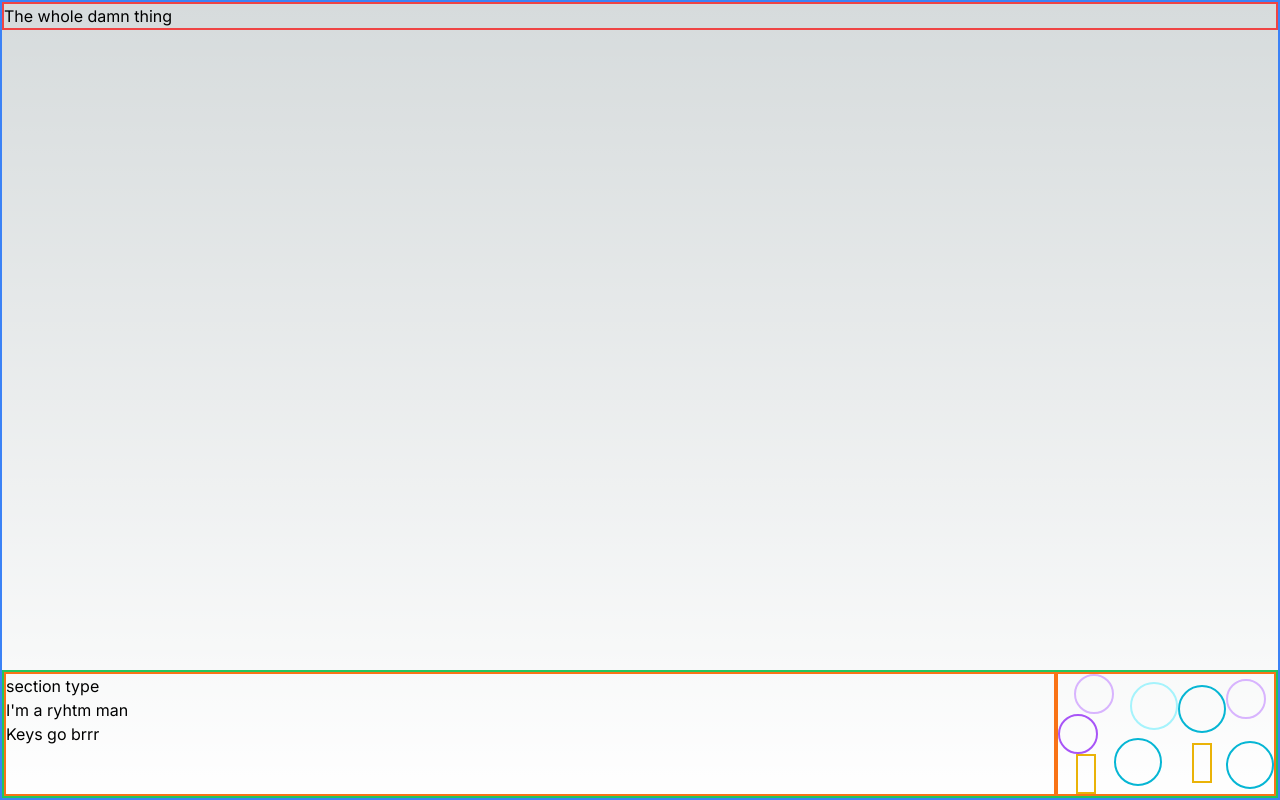
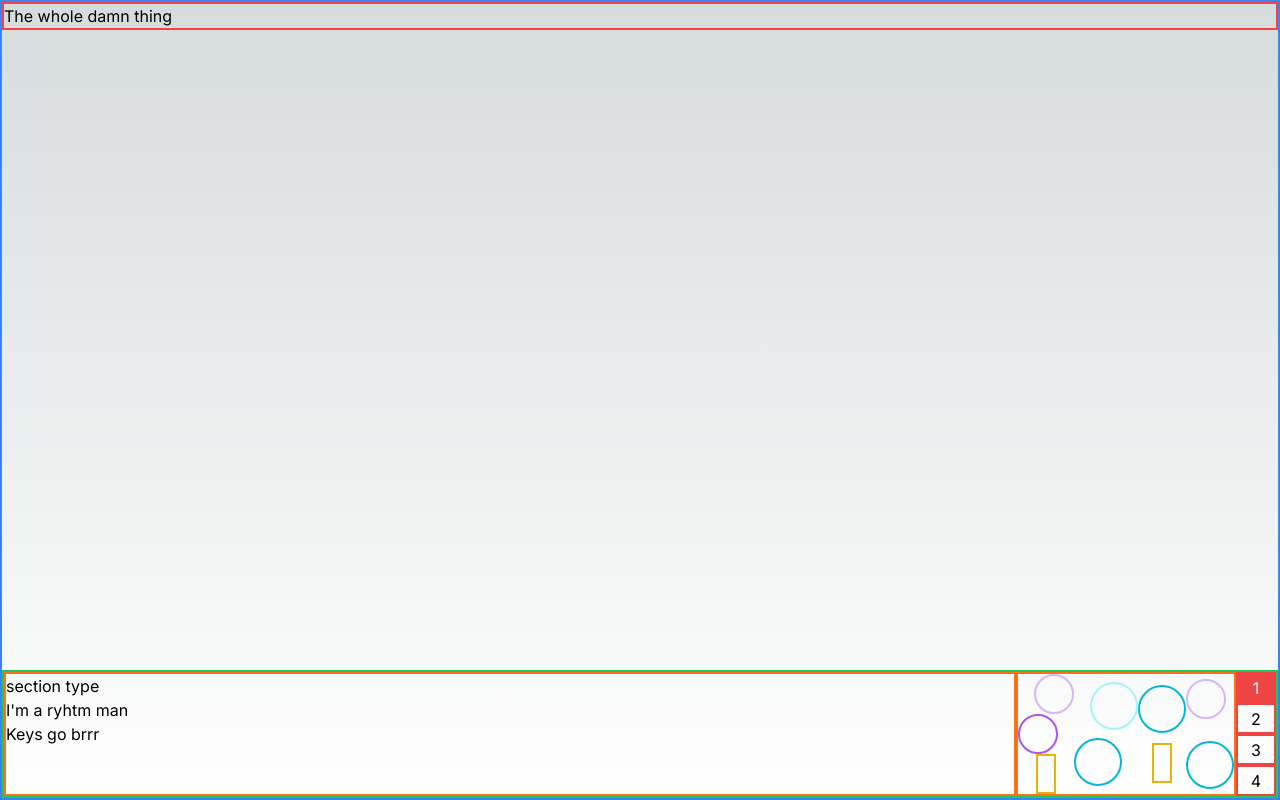
Before and after one commit to AdamSaunders26/iRock-Arranger, a Next.js app: page / in a window 1280 px wide. Built offline with nearby package versions, Linux system fonts and the light colour scheme.

Commit message:
add number selector

```diff
--- /dev/null
+++ b/app/NumberButton.tsx
@@ -0,0 +1,28 @@
+"use client";
+
+import { useState } from "react";
+
+export default function NumberButton({
+  num,
+  currentNum,
+  setCurrentNum,
+}: {
+  num: number;
+  currentNum: number;
+  setCurrentNum: React.Dispatch<React.SetStateAction<number>>;
+}) {
+  const buttonClass = "border-2 border-red-500 h-full";
+  const clickedButtonClass =
+    "border-2 border-red-500 h-full bg-red-500 text-white";
+
+  return (
+    <button
+      className={currentNum === num ? clickedButtonClass : buttonClass}
+      onClick={() => {
+        setCurrentNum(num);
+      }}
+    >
+      {num}
+    </button>
+  );
+}
--- /dev/null
+++ b/app/NumberSelector.tsx
@@ -0,0 +1,34 @@
+import NumberButton from "./NumberButton";
+
+export default function NumberSelector({
+  currentNum,
+  setCurrentNum,
+}: {
+  currentNum: number;
+  setCurrentNum: React.Dispatch<React.SetStateAction<number>>;
+}) {
+  return (
+    <div className="flex flex-col w-10 text-center h-full">
+      <NumberButton
+        num={1}
+        currentNum={currentNum}
+        setCurrentNum={setCurrentNum}
+      />
+      <NumberButton
+        num={2}
+        currentNum={currentNum}
+        setCurrentNum={setCurrentNum}
+      />
+      <NumberButton
+        num={3}
+        currentNum={currentNum}
+        setCurrentNum={setCurrentNum}
+      />
+      <NumberButton
+        num={4}
+        currentNum={currentNum}
+        setCurrentNum={setCurrentNum}
+      />
+    </div>
+  );
+}
--- a/app/Section.tsx
+++ b/app/Section.tsx
@@ -1,8 +1,13 @@
+"use client";
+import { useState } from "react";
 import DrumPad from "./DrumPad";
 import KeysPad from "./KeysPad";
+import NumberSelector from "./NumberSelector";
 import RhythmStave from "./RhythmStave";
 
 export default function Section() {
+  const [currentNum, setCurrentNum] = useState(1);
+
   return (
     <div className="border-2 border-green-500 flex justify-end w-full ">
       <div className="flex flex-col border-2 border-orange-500 w-full">
@@ -10,7 +15,10 @@ export default function Section() {
         <RhythmStave />
         <KeysPad />
       </div>
-      <DrumPad />
+      <div className="flex">
+        <DrumPad />
+        <NumberSelector currentNum={currentNum} setCurrentNum={setCurrentNum} />
+      </div>
     </div>
   );
 }
```
